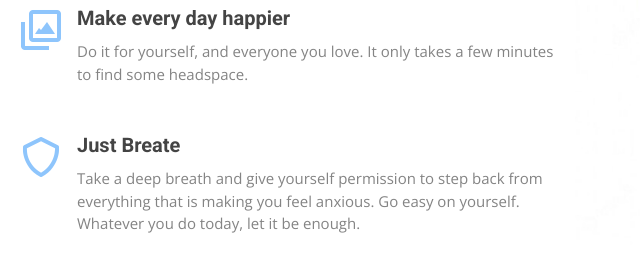
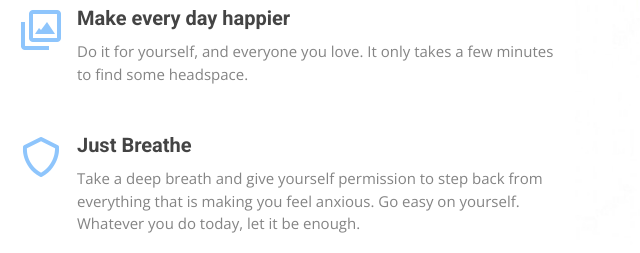
Before and after one commit to saumyamahajan/YouFirst, a plain HTML site: page index.html in a window 1280 px wide. Shown: the part 2060-2313 px from the top of the page, 65-705 px from the left. Drawn offline with nearby package versions, Linux system fonts and the light colour scheme.

Commit message:
spellings

```diff
--- a/index.html
+++ b/index.html
@@ -298,7 +298,7 @@
             </div>
             <div class="icon-box mt-5">
               <i class="bx bx-shield"></i>
-              <h4>Just Breate</h4>
+              <h4>Just Breathe</h4>
               <p>Take a deep breath and give yourself permission to step back from everything that is making you feel anxious. Go easy on yourself. Whatever you do today, let it be enough.</p>
             </div>
           </div>
```
